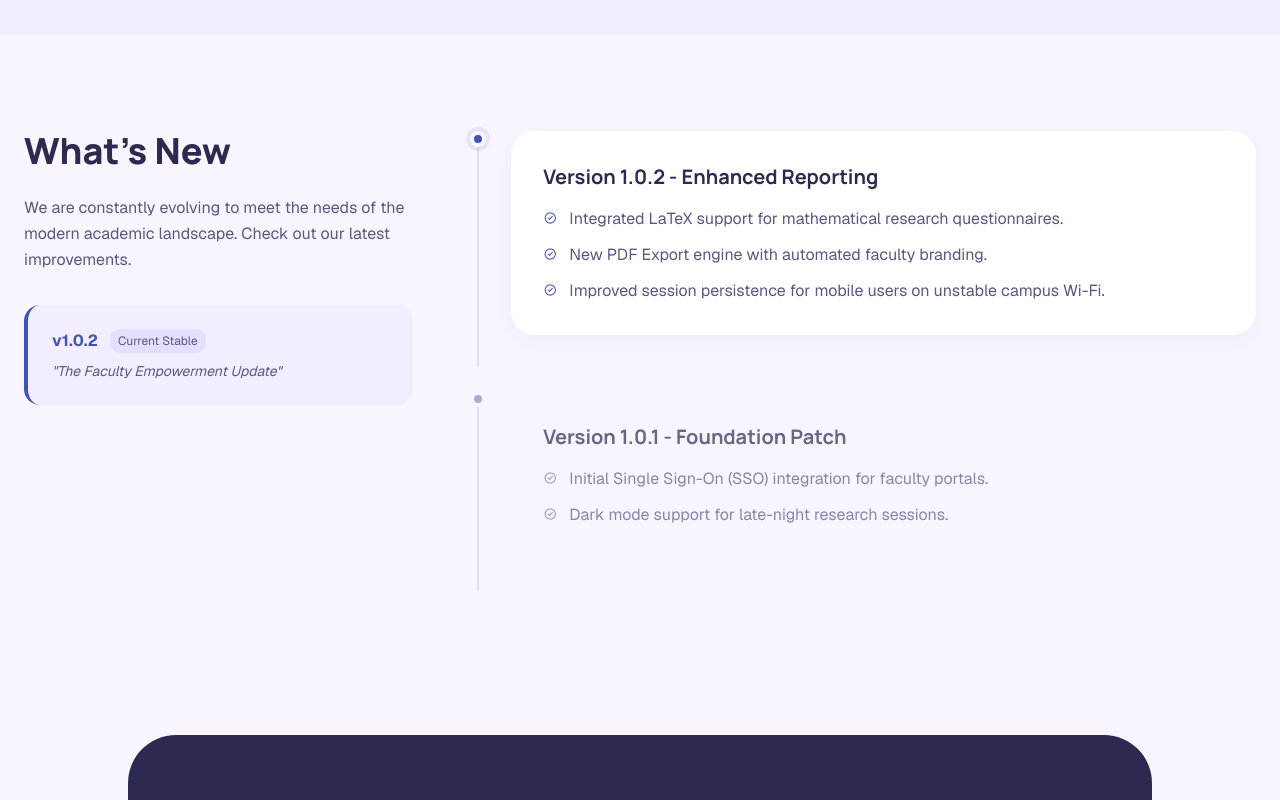
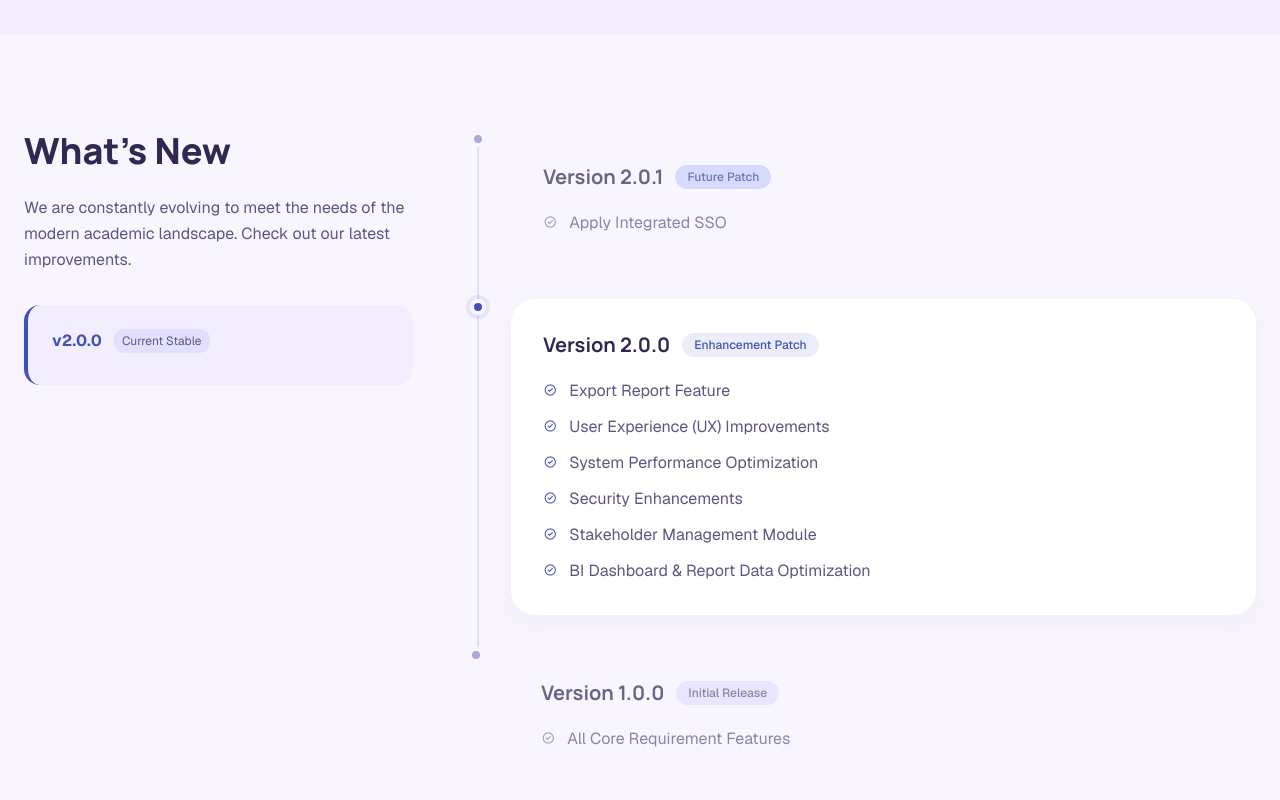
Before and after one commit to adamf0/unpaksimonevfrontv2, a Next.js app: page / in a window 1280 px wide. Shown: the part 1700-2500 px from the top of the page. Built offline with nearby package versions, Linux system fonts and the light colour scheme.

Commit message:
update tree kategori

```diff
--- a/app/Module/Landing/Organisms/Hero.tsx
+++ b/app/Module/Landing/Organisms/Hero.tsx
@@ -2,8 +2,11 @@
 
 import Icon from "@/app/Module/Common/Components/Atoms/Icon";
 import AnimatedButton from "../../Common/Components/Molecules/AnimatedButton";
+import { useRouter } from "next/navigation";
 
 export default function Hero() {
+  const router = useRouter();
+
   return (
     <section className="px-6 py-16 md:py-24 max-w-7xl mx-auto" id="home">
       <div className="grid lg:grid-cols-2 gap-12 items-center">
@@ -25,10 +28,11 @@ export default function Hero() {
           </p>
 
           <AnimatedButton
+            onClick={()=>router.push("/login")}
             className="px-8 py-4 bg-gradient-to-br from-primary to-primary-container text-white rounded-xl"
             icon="arrow_forward"
           >
-            Start Surveying
+            Start Login
           </AnimatedButton>
         </div>
 
--- a/app/Module/Landing/Organisms/Update.tsx
+++ b/app/Module/Landing/Organisms/Update.tsx
@@ -1,74 +1,137 @@
-'use client';
+"use client";
 
 import Icon from "../../Common/Components/Atoms/Icon";
 
+const updates = [
+  {
+    version: "2.0.1",
+    title: "Future Patch",
+    status: "future",
+    items: ["Apply Integrated SSO"],
+  },
+  {
+    version: "2.0.0",
+    title: "Enhancement Patch",
+    status: "stable",
+    items: [
+      "Export Report Feature",
+      "User Experience (UX) Improvements",
+      "System Performance Optimization",
+      "Security Enhancements",
+      "Stakeholder Management Module",
+      "BI Dashboard & Report Data Optimization",
+    ],
+  },
+  {
+    version: "1.0.0",
+    title: "Initial Release",
+    status: "legacy",
+    items: ["All Core Requirement Features"],
+  },
+];
+
 export default function Update() {
+  const currentVersion = "2.0.0";
+
   return (
     <section className="py-24 px-6 max-w-7xl mx-auto" id="updates">
       <div className="flex flex-col md:flex-row gap-16">
+        {/* LEFT */}
         <div className="md:w-1/3">
           <h2 className="text-4xl font-extrabold font-headline text-on-surface mb-6">
             What's New
           </h2>
+
           <p className="text-on-surface-variant leading-relaxed mb-8">
             We are constantly evolving to meet the needs of the modern academic
             landscape. Check out our latest improvements.
           </p>
+
           <div className="p-6 rounded-2xl bg-surface-container-low border-l-4 border-primary">
             <div className="flex items-center gap-3 mb-2">
-              <span className="font-bold text-primary">v1.0.2</span>
-              <span className="text-xs px-2 py-1 bg-surface-container-high rounded text-on-surface-variant">
+              <span className="font-bold text-primary">
+                v{currentVersion}
+              </span>
+
+              <span className="text-xs px-2 py-1 rounded bg-surface-container-high text-on-surface-variant">
                 Current Stable
               </span>
             </div>
-            <p className="text-sm text-on-surface-variant italic">
-              "The Faculty Empowerment Update"
-            </p>
           </div>
         </div>
-        <div className="md:w-2/3 space-y-6">
-          <div className="group relative pl-8 pb-8 border-l-2 border-outline-variant/30">
-            <div className="absolute -left-[9px] top-0 w-4 h-4 rounded-full bg-primary border-4 border-surface ring-4 ring-primary/10"></div>
-            <div className="bg-surface-container-lowest p-8 rounded-3xl shadow-[0_8px_24px_rgba(44,42,81,0.04)] group-hover:shadow-lg transition-all">
-              <h4 className="text-xl font-bold font-headline text-on-surface mb-4">
-                Version 1.0.2 - Enhanced Reporting
+
+        {/* RIGHT */}
+        <div className="md:w-2/3">
+          {updates.map((update, index) => {
+            const isStable = update.status === "stable";
+
+            return (
+              <div
+                key={update.version}
+                className={`relative pl-8 ${
+                  index !== updates.length - 1
+                    ? "pb-8 border-l-2 border-outline-variant/30"
+                    : ""
+                }`}
+              >
+                {/* TIMELINE DOT */}
+                <div
+                  className={`absolute -left-[9px] top-0 w-4 h-4 rounded-full border-4 border-surface ${
+                    isStable
+                      ? "bg-primary ring-4 ring-primary/10"
+                      : "bg-outline-variant"
+                  }`}
+                />
+
+                {/* CARD */}
+                <div
+                  className={`rounded-3xl p-8 transition-all ${
+                    isStable
+                      ? "bg-surface-container-lowest shadow-[0_8px_24px_rgba(44,42,81,0.04)] hover:shadow-lg"
+                      : "bg-surface opacity-70"
+                  }`}
+                >
+                  <div className="flex flex-wrap items-center gap-3 mb-5">
+                    <h4 className="text-xl font-bold font-headline text-on-surface">
+                      Version {update.version}
                     </h4>
+
+                    <span
+                      className={`text-xs px-3 py-1 rounded-full font-medium ${
+                        update.status === "stable"
+                          ? "bg-primary/10 text-primary"
+                          : update.status === "future"
+                          ? "bg-secondary-container text-on-secondary-container"
+                          : "bg-surface-container-high text-on-surface-variant"
+                      }`}
+                    >
+                      {update.title}
+                    </span>
+                  </div>
+
                   <ul className="space-y-3">
-                <li className="flex items-start gap-3 text-on-surface-variant">
-                  <Icon name="check_circle" className="text-primary !text-sm mt-1"/>
-                  Integrated LaTeX support for mathematical research
-                  questionnaires.
+                    {update.items.map((item) => (
+                      <li
+                        key={item}
+                        className="flex items-start gap-3 text-on-surface-variant"
+                      >
+                        <Icon
+                          name="check_circle"
+                          className={`!text-sm mt-1 ${
+                            isStable
+                              ? "text-primary"
+                              : "text-outline"
+                          }`}
+                        />
+
+                        <span>{item}</span>
                       </li>
-                <li className="flex items-start gap-3 text-on-surface-variant">
-                  <Icon name="check_circle" className="text-primary !text-sm mt-1"/>
-                  New PDF Export engine with automated faculty branding.
-                </li>
-                <li className="flex items-start gap-3 text-on-surface-variant">
-                  <Icon name="check_circle" className="text-primary !text-sm mt-1"/>
-                  Improved session persistence for mobile users on unstable
-                  campus Wi-Fi.
-                </li>
+                    ))}
                   </ul>
                 </div>
               </div>
-          <div className="group relative pl-8 pb-8 border-l-2 border-outline-variant/30">
-            <div className="absolute -left-[9px] top-0 w-4 h-4 rounded-full bg-outline-variant border-4 border-surface"></div>
-            <div className="bg-surface p-8 rounded-3xl opacity-70">
-              <h4 className="text-xl font-bold font-headline text-on-surface mb-4">
-                Version 1.0.1 - Foundation Patch
-              </h4>
-              <ul className="space-y-3">
-                <li className="flex items-start gap-3 text-on-surface-variant">
-                  <Icon name="check_circle" className="text-outline !text-sm mt-1"/>
-                  Initial Single Sign-On (SSO) integration for faculty portals.
-                </li>
-                <li className="flex items-start gap-3 text-on-surface-variant">
-                  <Icon name="check_circle" className="text-outline !text-sm mt-1"/>
-                  Dark mode support for late-night research sessions.
-                </li>
-              </ul>
-            </div>
-          </div>
+            );
+          })}
         </div>
       </div>
     </section>
--- a/app/Module/Login/Organisms/AuthLoginSection.tsx
+++ b/app/Module/Login/Organisms/AuthLoginSection.tsx
@@ -132,7 +132,7 @@ export default function AuthLoginSection() {
       formData.append("username", input.username);
       formData.append("password", input.password);
 
-      const { data } = await apiCall.post("/login", formData);
+      const { data } = await apiCall.post("/login", formData); //[pr] beda path
       const accessToken = data?.access_token;
       const refreshToken = data?.refresh_token;
 
--- a/app/Module/QuestionBank/Template/BankSoalTemplate.tsx
+++ b/app/Module/QuestionBank/Template/BankSoalTemplate.tsx
@@ -120,8 +120,15 @@ export default function BankSoalTemplate() {
       await actionBankSoal(modal.data?.uuid, undefined, "delete");
       setModal({ type: null, data: null });
       await loadData();
-    } catch (error) {
-      console.error(error);
+    } catch (error: any) {
+      if (!error.response) return pushToast("Server error");
+
+      const { status, data } = error.response;
+
+      const cf = handleCloudflareError(status);
+      if (cf) return pushToast(cf);
+
+      pushToast(data?.message || "Error");
     }
   }
 
@@ -130,8 +137,15 @@ export default function BankSoalTemplate() {
       await actionBankSoal(modal.data?.uuid, undefined, "force_delete");
       setModal({ type: null, data: null });
       await loadData();
-    } catch (error) {
-      console.error(error);
+    } catch (error: any) {
+      if (!error.response) return pushToast("Server error");
+
+      const { status, data } = error.response;
+
+      const cf = handleCloudflareError(status);
+      if (cf) return pushToast(cf);
+
+      pushToast(data?.message || "Error");
     }
   }
 
```
Also changed, not shown: app/Module/Account/Template/AccountTemplate.tsx (+21 -4 lines), app/Module/Category/Hook/useCategory.tsx (+19 -2 lines), app/Module/Category/Molecules/KategoriTreeSection.tsx (+36 -7 lines), app/Module/Category/Template/CategoryTemplate.tsx (+22 -4 lines), app/Module/TemplateQuestionBank/Template/TemplateQuestionTemplate.tsx (+18 -4 lines). Lines whose indentation alone changed are shown as unchanged.
